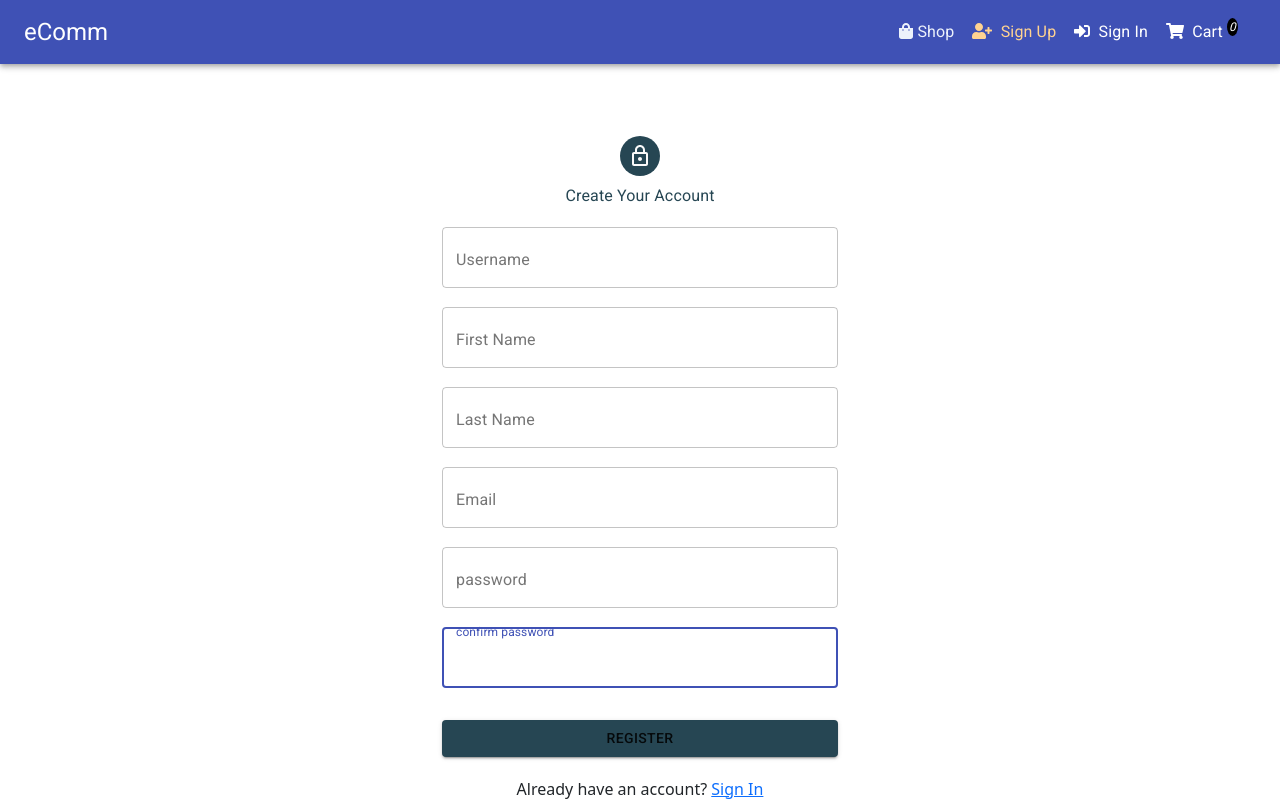
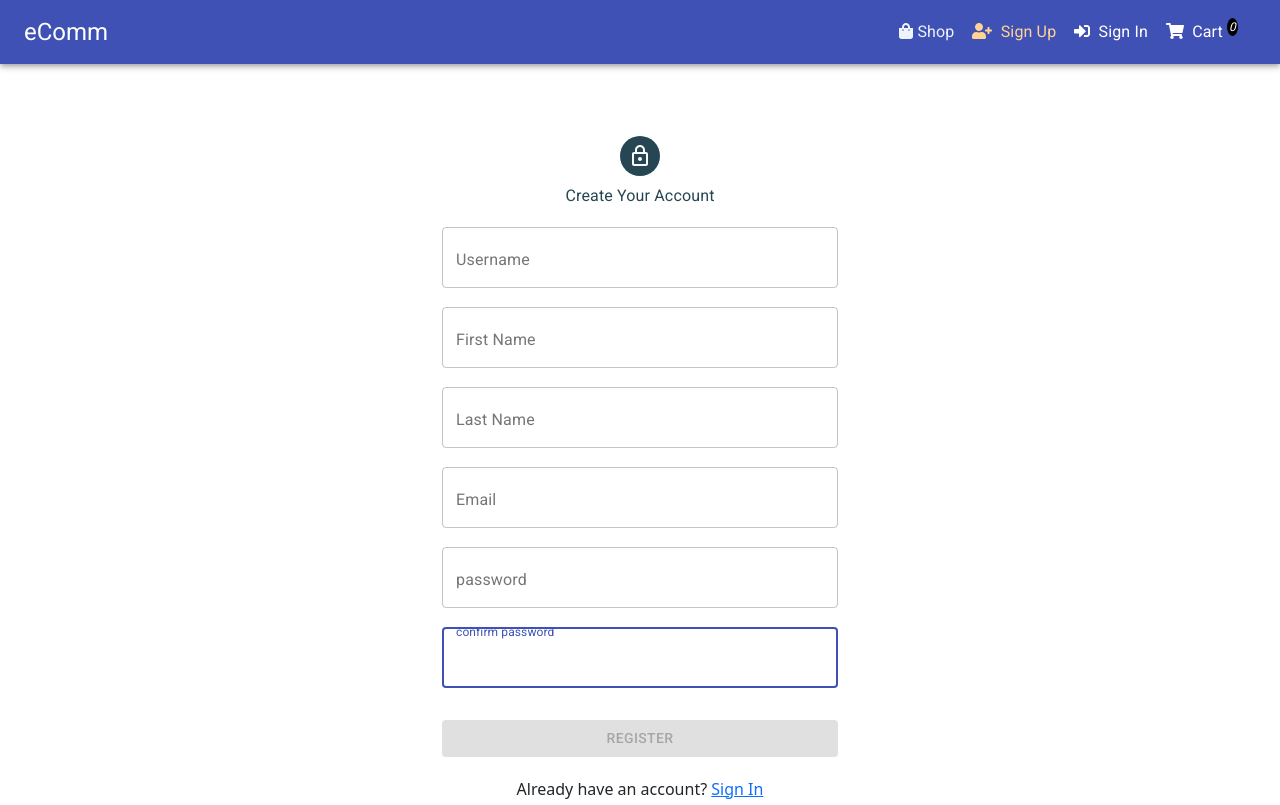
Before and after one commit to SilvinPradhan/eCommWeb-client, a React (Create React App) app: page /signup in a window 1280 px wide. Built offline with nearby package versions, Linux system fonts and the light colour scheme.

Commit message:
button disabled if email and password field is empty

```diff
--- a/src/user/signup.js
+++ b/src/user/signup.js
@@ -203,6 +203,7 @@ const Signup = () => {
                         variant="contained"
                         className={classes.submit}
                         onClick={clickSubmit}
+                        disabled={!email || !password}
                     >
                         Register
                     </Button>
```
